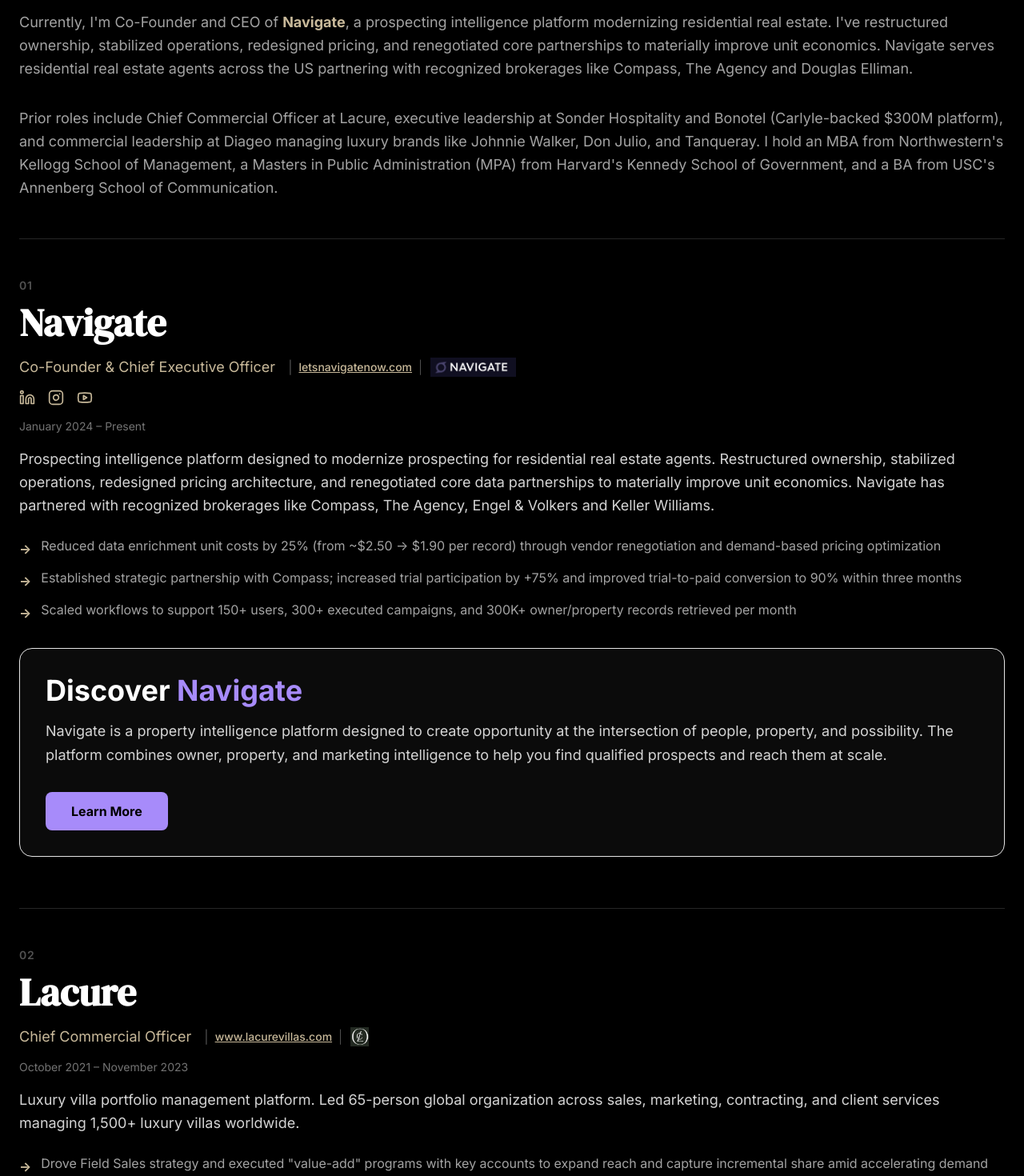
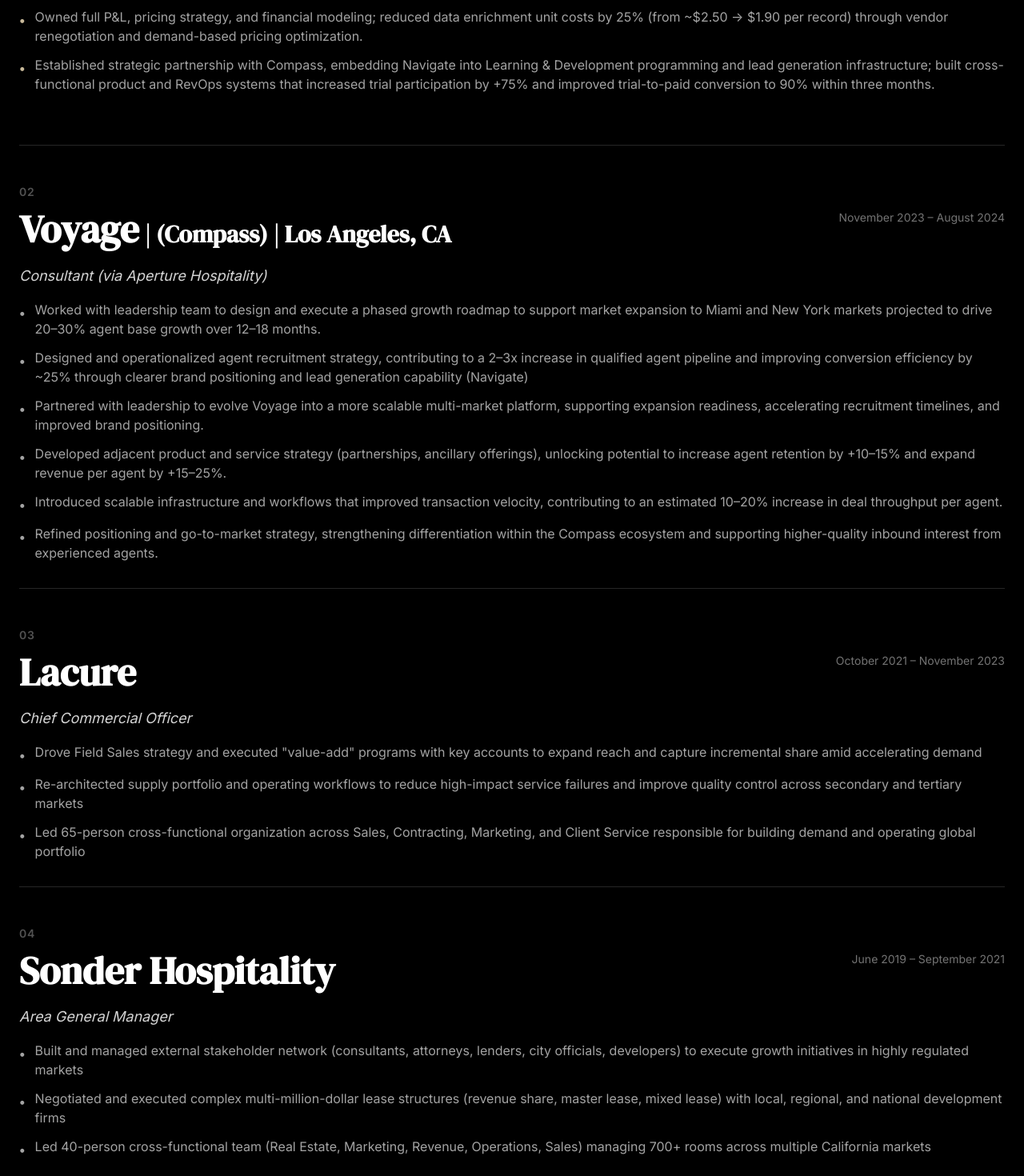
Before and after one commit to letsnavigatebmw/brandonmweaver, a React (Vite) app: page / in a window 1280 px wide. Shown: the part 3760-5230 px from the top of the page at 80% size. Built offline with nearby package versions, Linux system fonts and the light colour scheme.

Commit message:
Update experience section: Navigate dates and Voyage role

```diff
--- a/src/components/Projects.jsx
+++ b/src/components/Projects.jsx
@@ -4,18 +4,37 @@ export default function Projects() {
   const experiences = [
     {
       name: 'Navigate',
+      location: 'Los Angeles, CA',
       logo: '/navigate-logo.png',
       url: 'https://letsnavigatenow.com/',
       linkedin: 'https://www.linkedin.com/company/navigatenow/',
       instagram: 'https://www.instagram.com/prospectwithnavigate?igsh=MXZkdnJmZmhocGh1ag%3D%3D&utm_source=qr',
       youtube: 'https://www.youtube.com/@ProspectwithNavigate',
-      dates: 'January 2024 – Present',
+      dates: 'August 2024 – March 2026',
       role: 'Co-Founder & Chief Executive Officer',
-      description: 'Prospecting intelligence platform designed to modernize prospecting for residential real estate agents. Restructured ownership, stabilized operations, redesigned pricing architecture, and renegotiated core data partnerships to materially improve unit economics. Navigate has partnered with recognized brokerages like Compass, The Agency, Engel & Volkers and Keller Williams.',
+      description: '',
       highlights: [
-        'Reduced data enrichment unit costs by 25% (from ~$2.50 → $1.90 per record) through vendor renegotiation and demand-based pricing optimization',
-        'Established strategic partnership with Compass; increased trial participation by +75% and improved trial-to-paid conversion to 90% within three months',
-        'Scaled workflows to support 150+ users, 300+ executed campaigns, and 300K+ owner/property records retrieved per month',
+        'Acquired and assumed control of Navigate, investing personal capital to restructure ownership, stabilize operations, and reposition the company for scalable growth.',
+        'Defined company vision and led end-to-end product strategy for a real estate intelligence and automated outreach platform integrating owner, property, and marketing data; scaled workflows to support 150+ users, 300+ executed campaigns, and 300K+ owner/property records retrieved per month.',
+        'Owned full P&L, pricing strategy, and financial modeling; reduced data enrichment unit costs by 25% (from ~$2.50 → $1.90 per record) through vendor renegotiation and demand-based pricing optimization.',
+        'Established strategic partnership with Compass, embedding Navigate into Learning & Development programming and lead generation infrastructure; built cross-functional product and RevOps systems that increased trial participation by +75% and improved trial-to-paid conversion to 90% within three months.',
+      ],
+    },
+    {
+      name: 'Voyage',
+      location: '(Compass) | Los Angeles, CA',
+      logo: '/voyage-logo.png',
+      url: 'https://www.voyageretail.com/',
+      dates: 'November 2023 – August 2024',
+      role: 'Consultant (via Aperture Hospitality)',
+      description: '',
+      highlights: [
+        'Worked with leadership team to design and execute a phased growth roadmap to support market expansion to Miami and New York markets projected to drive 20–30% agent base growth over 12–18 months.',
+        'Designed and operationalized agent recruitment strategy, contributing to a 2–3x increase in qualified agent pipeline and improving conversion efficiency by ~25% through clearer brand positioning and lead generation capability (Navigate)',
+        'Partnered with leadership to evolve Voyage into a more scalable multi-market platform, supporting expansion readiness, accelerating recruitment timelines, and improved brand positioning.',
+        'Developed adjacent product and service strategy (partnerships, ancillary offerings), unlocking potential to increase agent retention by +10–15% and expand revenue per agent by +15–25%.',
+        'Introduced scalable infrastructure and workflows that improved transaction velocity, contributing to an estimated 10–20% increase in deal throughput per agent.',
+        'Refined positioning and go-to-market strategy, strengthening differentiation within the Compass ecosystem and supporting higher-quality inbound interest from experienced agents.',
       ],
     },
     {
@@ -78,32 +97,11 @@ export default function Projects() {
     <section id="projects" className="pt-12 pb-12 px-6 bg-black">
       <div className="max-w-7xl mx-auto">
         {/* Header */}
-        <div className="mb-8">
-          <p className="text-gray-600 text-sm uppercase tracking-widest font-medium mb-6">
-            Professional Journey
-          </p>
-          <h2 className="text-6xl md:text-7xl font-serif mb-6" style={{ color: '#c8b99a' }}>
-            Featured <span className="italic">Experience</span>
+        <div className="mb-12">
+          <h2 className="text-3xl font-bold tracking-wide mb-8" style={{ color: '#000' }}>
+            PROFESSIONAL EXPERIENCE
           </h2>
-          <p className="text-gray-400 text-lg">
-            A career built on scaling operations, driving revenue growth, and building teams that deliver results.
-          </p>
-        </div>
-
-        {/* Divider */}
-        <div className="w-full h-px bg-gray-800 mb-8" />
-
-        {/* Bio Section */}
-        <div className="mb-12 pb-12 border-b border-gray-800">
-          <p className="text-gray-400 text-lg leading-relaxed mb-8">
-I'm a global commercial executive and founder with more than two decades of experience leading growth, transformation, and disciplined financial performance across consumer brands, hospitality, real estate, and technology-enabled platforms. I've built and repositioned businesses across publicly traded multinationals, private equity-backed enterprises, and venture-stage companies, with a focus on aligning product strategy, distribution, and unit economics to create durable enterprise value.
-          </p>
-          <p className="text-gray-400 text-lg leading-relaxed mb-8">
-Currently, I'm Co-Founder and CEO of <a href="https://navigatenow.com" target="_blank" rel="noopener noreferrer" className="font-bold text-gold-400 hover:text-gold-300 transition-colors">Navigate</a>, a prospecting intelligence platform modernizing residential real estate. I've restructured ownership, stabilized operations, redesigned pricing, and renegotiated core partnerships to materially improve unit economics. Navigate serves residential real estate agents across the US partnering with recognized brokerages like Compass, The Agency and Douglas Elliman.
-          </p>
-          <p className="text-gray-400 text-lg leading-relaxed">
-Prior roles include Chief Commercial Officer at Lacure, executive leadership at Sonder Hospitality and Bonotel (Carlyle-backed $300M platform), and commercial leadership at Diageo managing luxury brands like Johnnie Walker, Don Julio, and Tanqueray. I hold an MBA from Northwestern's Kellogg School of Management, a Masters in Public Administration (MPA) from Harvard's Kennedy School of Government, and a BA from USC's Annenberg School of Communication.
-          </p>
+          <div className="w-full h-px bg-gray-400 mb-8" />
         </div>
 
         {/* Experience Cards */}
@@ -118,125 +116,35 @@ Prior roles include Chief Commercial Officer at Lacure, executive leadership at
                   <p className="text-gray-600 text-sm font-semibold uppercase tracking-wider mb-3">
                     01
                   </p>
-                  <h3 className="text-4xl md:text-5xl font-serif text-white mb-3">
+                  <div className="flex justify-between items-start mb-3">
+                    <div>
+                      <h3 className="text-4xl md:text-5xl font-serif text-white mb-1">
                         {experiences[0].name}
+                        {experiences[0].location && <span className="text-2xl md:text-3xl"> | {experiences[0].location}</span>}
                       </h3>
-                  <div className="flex flex-col md:flex-row md:items-center md:gap-4 gap-2 mb-2">
-                    <p className="text-lg" style={{ color: '#c8b99a' }}>
-                      {experiences[0].role}
-                    </p>
-                    {experiences[0].url && (
-                      <div className="flex items-center gap-2">
-                        <span className="text-gray-600 hidden md:inline">|</span>
-                        <a
-                          href={experiences[0].url}
-                          target="_blank"
-                          rel="noopener noreferrer"
-                          className="text-sm text-gold-400 hover:text-gold-300 transition-colors font-medium underline"
-                        >
-                          {experiences[0].url.replace('https://', '').replace('http://', '').replace(/\/$/, '')}
-                        </a>
-                        {experiences[0].logo && (
-                          <>
-                            <span className="text-gray-600 hidden md:inline">|</span>
-                            <img
-                              src={experiences[0].logo}
-                              alt={experiences[0].name}
-                              className="h-8 md:h-10 w-auto px-3 py-2 rounded bg-black"
-                              style={{
-                                marginLeft: '-0.65rem',
-                                ...(['Sonder Hospitality', 'Bonotel Exclusive Travel'].includes(experiences[0].name) ? { filter: 'brightness(0.6)' } : {})
-                              }}
-                            />
-                          </>
-                        )}
                     </div>
-                    )}
-                  </div>
-                  {/* Social Links */}
-                  {(experiences[0].linkedin || experiences[0].instagram || experiences[0].youtube) && (
-                    <div className="flex items-center gap-4 mb-4">
-                      {experiences[0].linkedin && (
-                        <a
-                          href={experiences[0].linkedin}
-                          target="_blank"
-                          rel="noopener noreferrer"
-                          className="group"
-                        >
-                          <Linkedin className="w-5 h-5 text-gold-400 hover:text-gold-300 transition-colors group-hover:scale-110 transform" />
-                        </a>
-                      )}
-                      {experiences[0].instagram && (
-                        <a
-                          href={experiences[0].instagram}
-                          target="_blank"
-                          rel="noopener noreferrer"
-                          className="group"
-                        >
-                          <Instagram className="w-5 h-5 text-gold-400 hover:text-gold-300 transition-colors group-hover:scale-110 transform" />
-                        </a>
-                      )}
-                      {experiences[0].youtube && (
-                        <a
-                          href={experiences[0].youtube}
-                          target="_blank"
-                          rel="noopener noreferrer"
-                          className="group"
-                        >
-                          <Youtube className="w-5 h-5 text-gold-400 hover:text-gold-300 transition-colors group-hover:scale-110 transform" />
-                        </a>
-                      )}
-                    </div>
-                  )}
-
                     {experiences[0].dates && (
-                    <p className="text-sm text-gray-500 mb-4">
+                      <p className="text-sm text-gray-500 whitespace-nowrap ml-4">
                         {experiences[0].dates}
                       </p>
                     )}
                   </div>
+                  <p className="text-lg italic text-gray-300 mb-4">
+                    {experiences[0].role}
+                  </p>
+                </div>
 
-                {/* Description */}
-                <p className="text-lg text-gray-300 mb-6 leading-relaxed">
-                  {experiences[0].description}
-                </p>
+
 
                 {/* Highlights */}
                 <ul className="space-y-3 mb-8">
                   {experiences[0].highlights.map((highlight, i) => (
                     <li key={i} className="text-base text-gray-400 flex items-start gap-3">
-                      <span className="text-gold-400 font-bold mt-1 flex-shrink-0">→</span>
+                      <span className="text-gold-400 font-bold mt-1 flex-shrink-0">•</span>
                       <span>{highlight}</span>
                     </li>
                   ))}
                 </ul>
-
-                {/* Navigate Platform Card */}
-                <div className="bg-gray-900/50 border border-purple-500/30 rounded-2xl p-8 space-y-4 mb-8">
-                  {/* Heading */}
-                  <h2 className="text-3xl md:text-4xl font-bold">
-                    <span className="text-white">Discover </span>
-                    <span style={{ color: '#a78bfa' }}>Navigate</span>
-                  </h2>
-
-                  {/* Description */}
-                  <p className="text-lg text-gray-300 leading-relaxed">
-                    Navigate is a property intelligence platform designed to create opportunity at the intersection of people, property, and possibility. The platform combines owner, property, and marketing intelligence to help you find qualified prospects and reach them at scale.
-                  </p>
-
-                  {/* CTA */}
-                  <div className="pt-4">
-                    <a
-                      href="https://www.letsnavigatenow.com"
-                      target="_blank"
-                      rel="noopener noreferrer"
-                      className="inline-block px-8 py-3 font-bold rounded-lg transition-colors"
-                      style={{ backgroundColor: '#a78bfa', color: '#000000' }}
-                    >
-                      Learn More
-                    </a>
-                  </div>
-                </div>
               </div>
             </>
           )}
@@ -250,68 +158,30 @@ Prior roles include Chief Commercial Officer at Lacure, executive leadership at
                 <p className="text-gray-600 text-sm font-semibold uppercase tracking-wider mb-3">
                   {String(index + 1).padStart(2, '0')}
                 </p>
-                <h3 className="text-4xl md:text-5xl font-serif text-white mb-3">
+                <div className="flex justify-between items-start mb-3">
+                  <div>
+                    <h3 className="text-4xl md:text-5xl font-serif text-white mb-1">
                       {exp.name}
+                      {exp.location && <span className="text-2xl md:text-3xl"> | {exp.location}</span>}
                     </h3>
-                <div className="flex flex-col md:flex-row md:items-center md:gap-4 gap-2 mb-2">
-                  <div className="flex flex-col md:flex-row md:items-center gap-2">
-                    <p className="text-lg" style={{ color: '#c8b99a' }}>
-                      {exp.role}
-                    </p>
-                    {exp.program && (
-                      <>
-                        <span className="text-gray-600 hidden md:inline">|</span>
-                        <p className="text-sm text-gray-400 italic">
-                          {exp.program}
-                        </p>
-                      </>
-                    )}
-                  </div>
-                  {exp.url && (
-                    <div className="flex items-center gap-2">
-                      <span className="text-gray-600 hidden md:inline">|</span>
-                      <a
-                        href={exp.url}
-                        target="_blank"
-                        rel="noopener noreferrer"
-                        className="text-sm text-gold-400 hover:text-gold-300 transition-colors font-medium underline"
-                      >
-                        {exp.url.replace('https://', '').replace('http://', '').replace(/\/$/, '')}
-                      </a>
-                      {exp.logo && (
-                        <>
-                          <span className="text-gray-600 hidden md:inline">|</span>
-                          <img
-                            src={exp.logo}
-                            alt={exp.name}
-                            className="h-8 md:h-10 w-auto px-3 py-2 rounded bg-black"
-                            style={{
-                              marginLeft: '-0.65rem',
-                              ...(['Sonder Hospitality', 'Bonotel Exclusive Travel'].includes(exp.name) ? { filter: 'brightness(0.6)' } : {})
-                            }}
-                          />
-                        </>
-                      )}
-                    </div>
-                  )}
                   </div>
                   {exp.dates && (
-                  <p className="text-sm text-gray-500 mb-4">
+                    <p className="text-sm text-gray-500 whitespace-nowrap ml-4">
                       {exp.dates}
                     </p>
                   )}
                 </div>
+              </div>
 
-              {/* Description */}
-              <p className="text-lg text-gray-300 mb-6 leading-relaxed">
-                {exp.description}
+              <p className="text-lg italic text-gray-300 mb-4">
+                {exp.role}
               </p>
 
               {/* Highlights */}
               <ul className="space-y-3">
                 {exp.highlights.map((highlight, i) => (
                   <li key={i} className="text-base text-gray-400 flex items-start gap-3">
-                    <span className="text-gold-400 font-bold mt-1 flex-shrink-0">→</span>
+                    <span className="text-gray-400 font-bold mt-1 flex-shrink-0">•</span>
                     <span>{highlight}</span>
                   </li>
                 ))}
```
Lines whose indentation alone changed are shown as unchanged.
